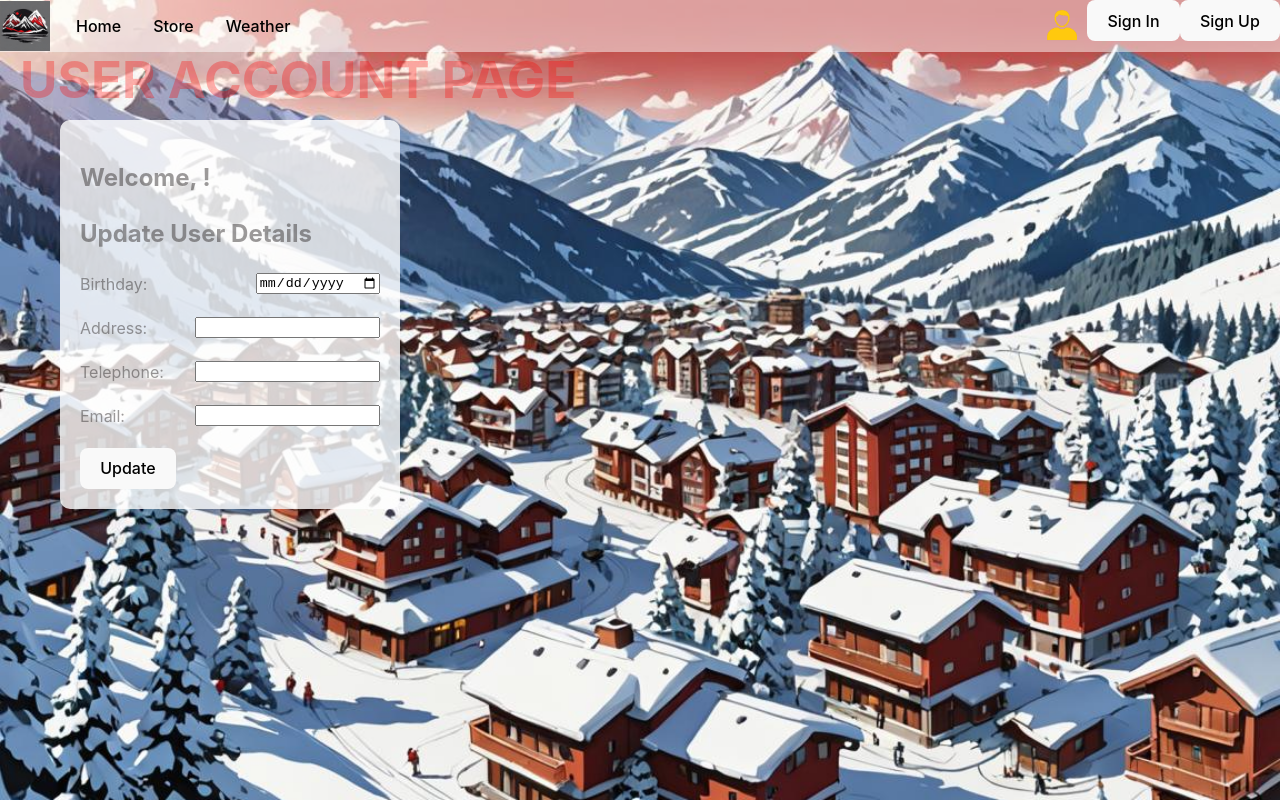
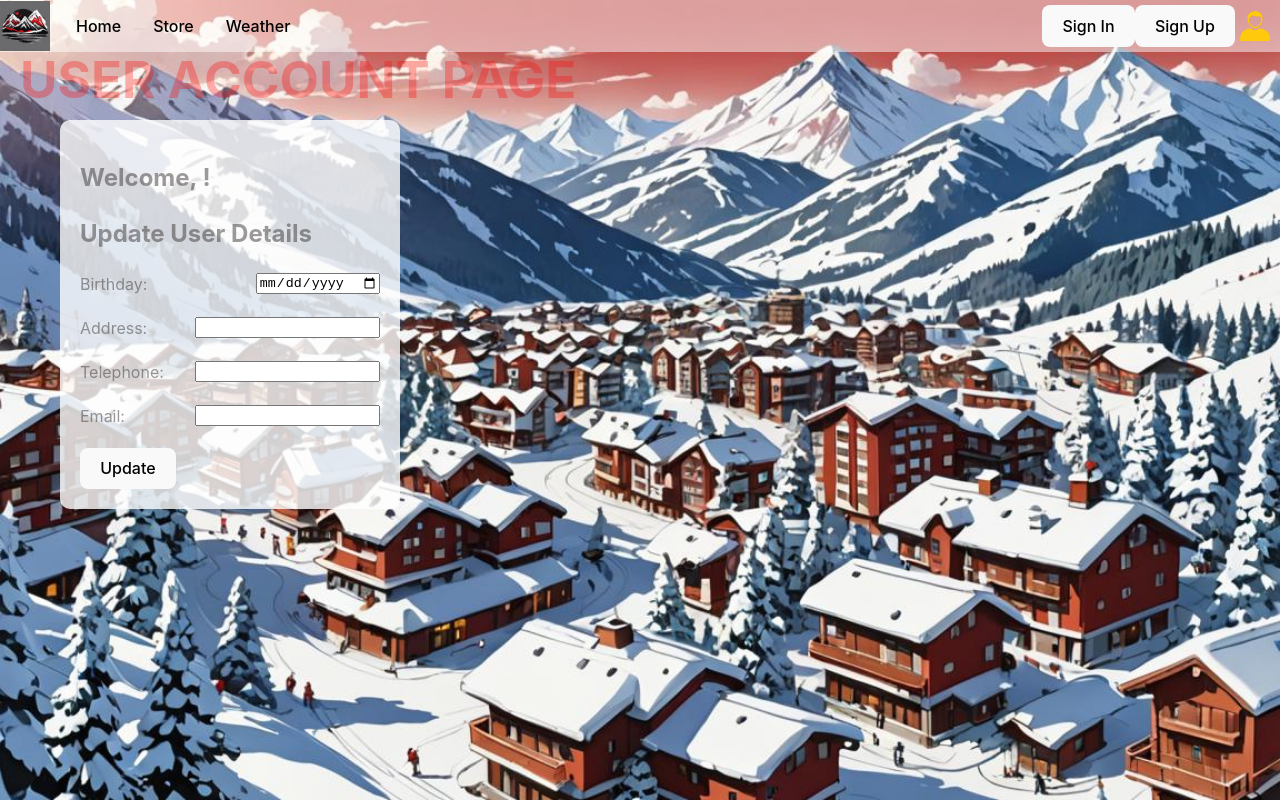
Before and after one commit to Cristoffer85/Flakeville-client, a React (Vite) app in the folder sf-frontend/: page /user in a window 1280 px wide. Built offline with nearby package versions, Linux system fonts and the light colour scheme; no server answers.

Commit message:
Login and Register function implemented, thus getting all endpoints from the backend to work right now (except the weatherAPI yet but thats another story for future impl.!)

```diff
--- a/sf-frontend/src/components/CSS/Navbar.css
+++ b/sf-frontend/src/components/CSS/Navbar.css
@@ -62,3 +62,9 @@
     width: 184px;
     height: auto;
 }
+
+.navbar-content div {
+    display: flex;
+    justify-content: flex-end;
+    align-items: center;
+}
--- a/sf-frontend/src/components/Navbar.jsx
+++ b/sf-frontend/src/components/Navbar.jsx
@@ -56,11 +56,12 @@ function Navbar({ isLoggedIn, handleLogin, handleLogout }) {
                                 <button onClick={handleSignUpClick}>Sign Up</button>
                             </>
                         )}
-                        <li><img src={accountLogo} alt="AuthHandler" onClick={handleAccountClick} /></li>
+                        <li><img src={accountLogo} alt="AuthHandler" onClick={handleAccountClick}/></li>
                     </div>
                 </ul>
             </div>
-            {showPopup && <AuthHandler isLoggedIn={isLoggedIn} setShowPopup={setShowPopup} handleLogin={handleLogin} handleLogout={handleLogout} showRegisterForm={showRegisterForm} />}
+            {showPopup && <AuthHandler isLoggedIn={isLoggedIn} setShowPopup={setShowPopup} handleLogin={handleLogin}
+                                       handleLogout={handleLogout} showRegisterForm={showRegisterForm}/>}
         </nav>
     );
 }
```
